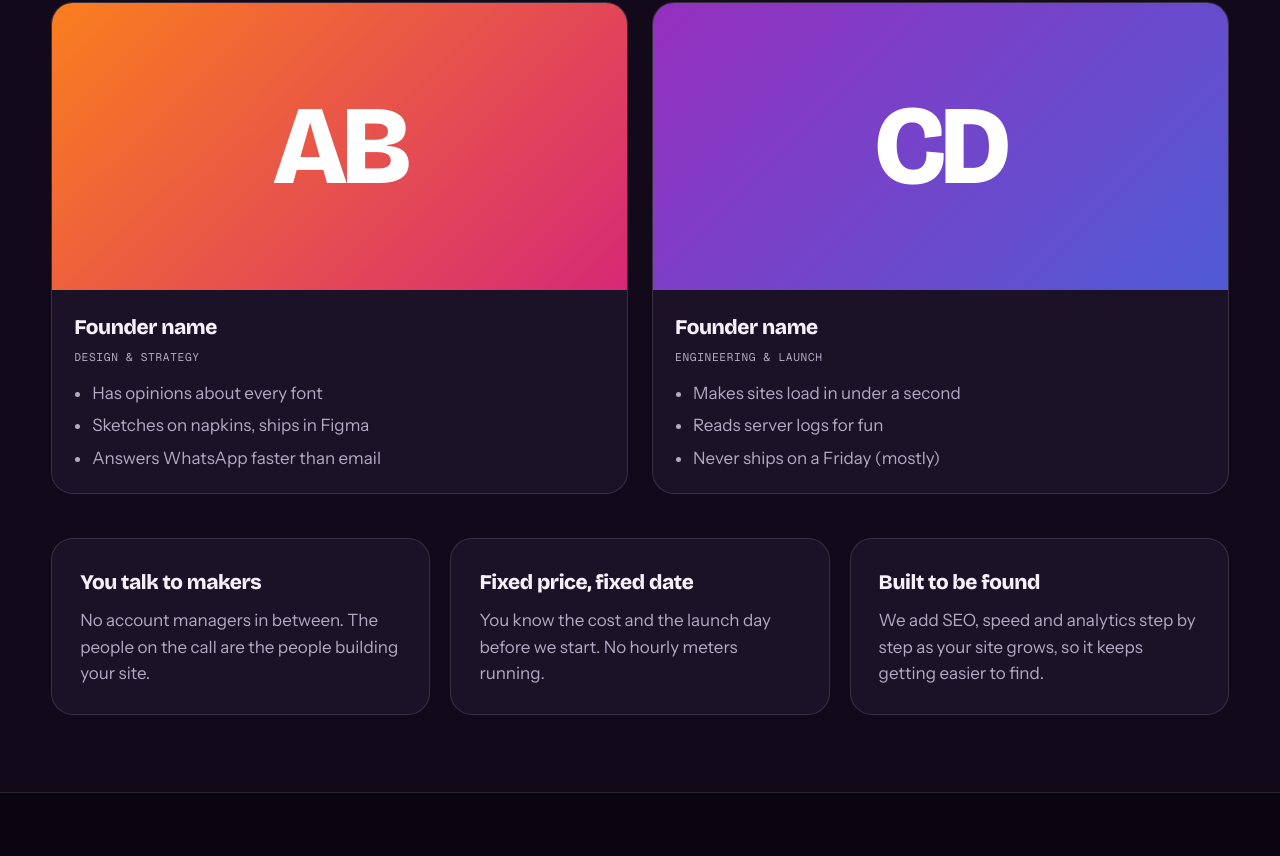
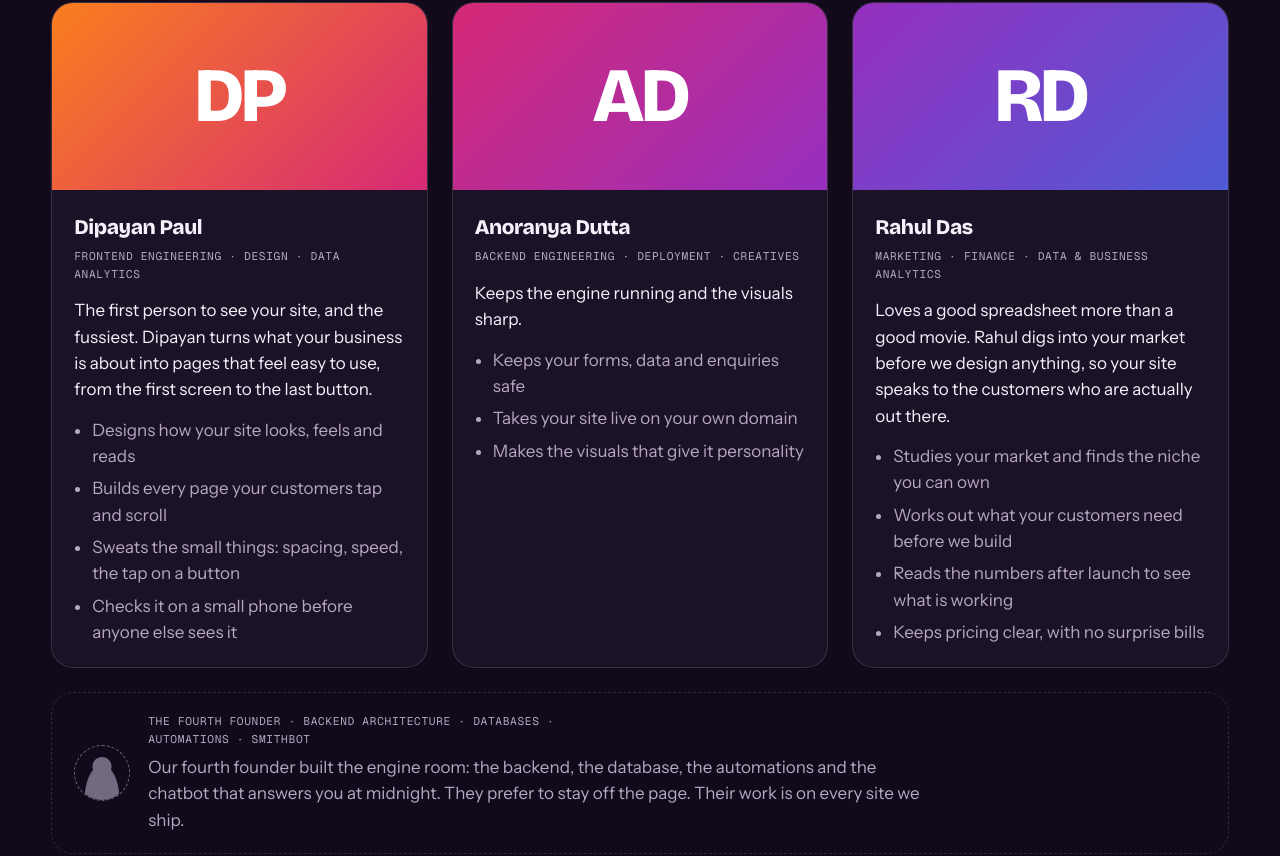
Before and after one commit to DipayaN8k/SiteSmithv1, a Next.js app in the folder frontend/: page /about in a window 1280 px wide. Shown: the part 844-1700 px from the top of the page. Built offline with nearby package versions, Linux system fonts and the light colour scheme.

Commit message:
About: three founders with bios, quiet card for the fourth founder

```diff
--- a/frontend/src/app/about/page.tsx
+++ b/frontend/src/app/about/page.tsx
@@ -5,9 +5,28 @@ import { brand } from "@/lib/site";
 export const metadata: Metadata = { title: `About — ${brand.name}` };
 
 const team = [
-  { initials: "AB", name: "Founder name", role: "Design & strategy", bg: "linear-gradient(135deg, #fa7e1e, #d62976)", facts: ["Has opinions about every font", "Sketches on napkins, ships in Figma", "Answers WhatsApp faster than email"] },
-  { initials: "CD", name: "Founder name", role: "Engineering & launch", bg: "linear-gradient(135deg, #962fbf, #4f5bd5)", facts: ["Makes sites load in under a second", "Reads server logs for fun", "Never ships on a Friday (mostly)"] },
+  {
+    initials: "DP", name: "Dipayan Paul", role: "Frontend engineering · Design · Data analytics", bg: "linear-gradient(135deg, #fa7e1e, #d62976)",
+    bio: "The first person to see your site, and the fussiest. Dipayan turns what your business is about into pages that feel easy to use, from the first screen to the last button.",
+    facts: ["Designs how your site looks, feels and reads", "Builds every page your customers tap and scroll", "Sweats the small things: spacing, speed, the tap on a button", "Checks it on a small phone before anyone else sees it"],
+  },
+  {
+    initials: "AD", name: "Anoranya Dutta", role: "Backend engineering · Deployment · Creatives", bg: "linear-gradient(135deg, #d62976, #962fbf)",
+    bio: "Keeps the engine running and the visuals sharp.",
+    facts: ["Keeps your forms, data and enquiries safe", "Takes your site live on your own domain", "Makes the visuals that give it personality"],
+  },
+  {
+    initials: "RD", name: "Rahul Das", role: "Marketing · Finance · Data & business analytics", bg: "linear-gradient(135deg, #962fbf, #4f5bd5)",
+    bio: "Loves a good spreadsheet more than a good movie. Rahul digs into your market before we design anything, so your site speaks to the customers who are actually out there.",
+    facts: ["Studies your market and finds the niche you can own", "Works out what your customers need before we build", "Reads the numbers after launch to see what is working", "Keeps pricing clear, with no surprise bills"],
+  },
 ];
+
+// A fourth founder who can't be named publicly. Shown on purpose, but quietly.
+const quietFounder = {
+  role: "Backend architecture · Databases · Automations · SmithBot",
+  text: "Our fourth founder built the engine room: the backend, the database, the automations and the chatbot that answers you at midnight. They prefer to stay off the page. Their work is on every site we ship.",
+};
 
 const values = [
   { t: "You talk to makers", b: "No account managers in between. The people on the call are the people building your site." },
@@ -35,18 +54,26 @@ export default function AboutPage() {
         <div className="wrap">
           <p className="kicker">The team</p>
           <h2 className="display h2">The people<br />behind the pixels.</h2>
-          <div className="team">
+          <div className="team team--3">
             {team.map((m) => (
               <article className="member" key={m.role}>
                 <div className="member__art" style={{ background: m.bg }}>{m.initials}</div>
                 <div className="member__body">
                   <h3>{m.name}</h3>
                   <p className="member__role">{m.role}</p>
+                  <p className="member__bio">{m.bio}</p>
                   <ul>{m.facts.map((f) => <li key={f}>{f}</li>)}</ul>
                 </div>
               </article>
             ))}
           </div>
+          <aside className="member member--quiet" aria-label="Our fourth founder">
+            <div className="member__ghost" aria-hidden="true" />
+            <div>
+              <p className="member__role">The fourth founder · {quietFounder.role}</p>
+              <p>{quietFounder.text}</p>
+            </div>
+          </aside>
           <div className="values">
             {values.map((v) => <div key={v.t}><h3>{v.t}</h3><p>{v.b}</p></div>)}
           </div>
--- a/frontend/src/app/globals.css
+++ b/frontend/src/app/globals.css
@@ -336,6 +336,17 @@ button { font: inherit; color: inherit; cursor: pointer; }
 .member__body h3 { font-family: var(--display); font-weight: 800; letter-spacing: -0.02em; margin: 0; font-size: var(--step-1); }
 .member__role { color: var(--muted); font-size: var(--step--1); margin: 4px 0 14px; }
 .member ul { margin: 0; padding-left: 18px; display: grid; gap: 6px; color: var(--muted); }
+.team--3 { grid-template-columns: repeat(3, 1fr); }
+.team--3 .member__art { font-size: clamp(3.2rem, 6vw, 5rem); }
+.member__bio { margin: 0 0 14px; color: var(--ink); line-height: 1.55; }
+@media (max-width: 980px) { .team--3 { grid-template-columns: repeat(2, 1fr); } }
+@media (max-width: 760px) { .team--3 { grid-template-columns: 1fr; } .team--3 .member__art { aspect-ratio: 3 / 1; } }
+/* the fourth founder: present but deliberately quiet (no name, no colour block) */
+.member--quiet { display: flex; gap: 18px; align-items: center; margin-top: 24px; padding: 20px 22px; background: transparent; border: 1px dashed var(--line); }
+.member--quiet p { margin: 0; color: var(--muted); max-width: 70ch; }
+.member--quiet .member__role { margin: 0 0 6px; }
+.member__ghost { flex: none; width: 56px; height: 56px; border-radius: 50%; border: 1px dashed var(--muted); opacity: 0.6; background: radial-gradient(circle at 50% 38%, var(--muted) 0 9px, transparent 10px), radial-gradient(ellipse at 50% 100%, var(--muted) 0 17px, transparent 18px); background-clip: padding-box; }
+@media (max-width: 560px) { .member--quiet { flex-direction: column; align-items: flex-start; } }
 .values { display: grid; grid-template-columns: repeat(3, 1fr); gap: 20px; margin-top: 44px; }
 .values > div { padding: 28px; border-radius: var(--r-m); background: var(--surface); border: 1px solid var(--line); }
 .values h3 { font-family: var(--display); font-weight: 800; letter-spacing: -0.02em; margin: 0 0 8px; font-size: var(--step-1); }
```
